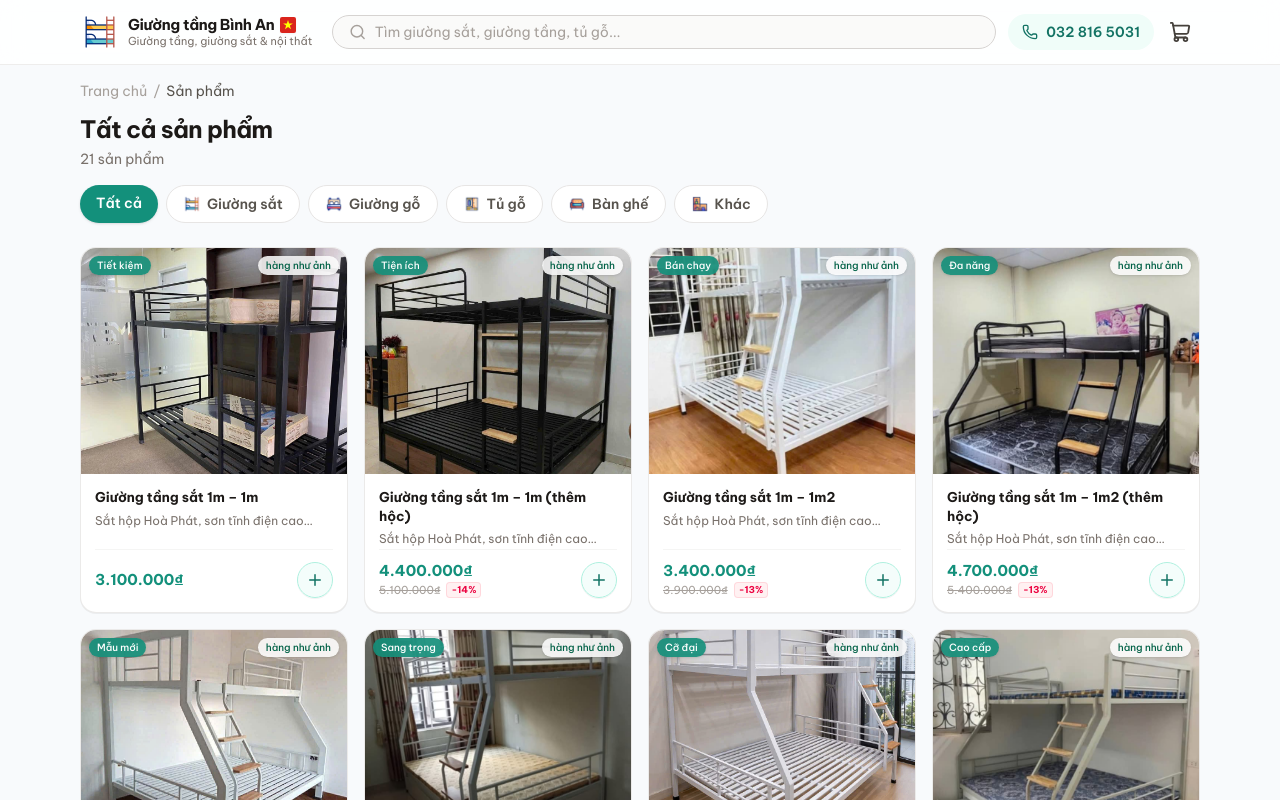
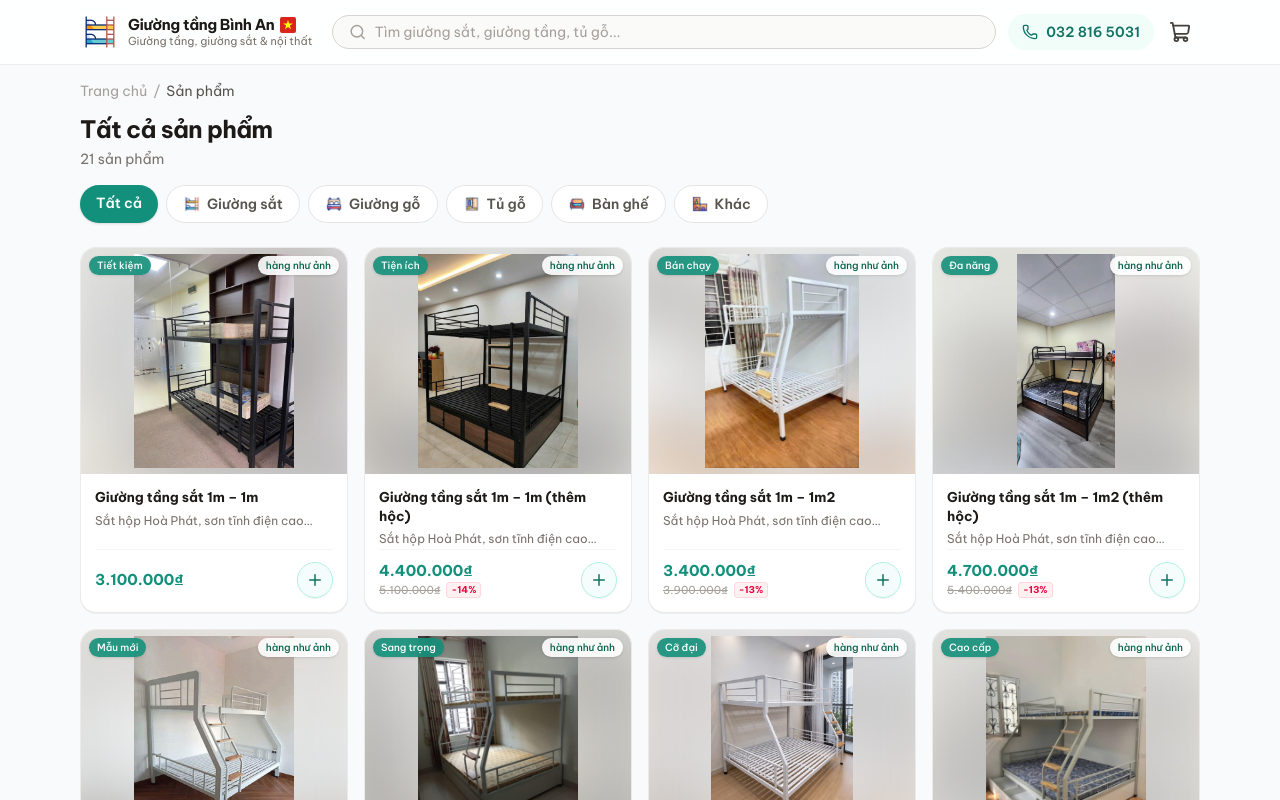
Before and after one commit to ismethanhtung/giuong-tang-binh-an, a Next.js app: page /san-pham in a window 1280 px wide. Shown: the top 800 px of the page. Built offline with nearby package versions, Linux system fonts and the light colour scheme.

Commit message:
Hỗ trợ hiển thị full ảnh không bị cắt góc với nền mờ ambient blur tự nhiên

```diff
--- a/src/components/ProductCard.tsx
+++ b/src/components/ProductCard.tsx
@@ -56,7 +56,7 @@ export default function ProductCard({
                         src={currentImage}
                         alt={product.name}
                         priority={priority}
-                        className="aspect-[20/17] w-full object-cover transition-transform duration-300 group-hover:scale-102"
+                        className="aspect-[20/17] w-full"
                     />
 
                     {/* Badge bên trái */}
@@ -90,19 +90,26 @@ export default function ProductCard({
                                             }
                                             className={`relative h-7.5 w-7.5 sm:h-8.5 sm:w-8.5 shrink-0 cursor-pointer overflow-hidden rounded-md border-2 transition-all ${
                                                 isActive
-                                                    ? "border-brand-400 shadow-md opacity-100"
-                                                    : "border-white/70 opacity-80 hover:opacity-100 hover:border-white"
+                                                    ? "border-brand-400 shadow-md opacity-100 bg-stone-100"
+                                                    : "border-white/70 opacity-80 hover:opacity-100 hover:border-white bg-stone-50"
                                             }`}
                                         >
                                             <Image
                                                 src={imgSrc}
                                                 alt=""
                                                 fill
-                                                className="object-cover"
+                                                className="object-cover blur-xs scale-125 opacity-35"
+                                                sizes="36px"
+                                            />
+                                            <Image
+                                                src={imgSrc}
+                                                alt=""
+                                                fill
+                                                className="object-contain p-0.5"
                                                 sizes="36px"
                                             />
                                             {isFourthSlotWithMore && (
-                                                <div className="absolute inset-0 flex items-center justify-center bg-black/65 font-bold text-white text-[10px] sm:text-[11px]">
+                                                <div className="absolute inset-0 flex items-center justify-center bg-black/65 font-bold text-white text-[10px] sm:text-[11px] z-10">
                                                     +{remainingCount}
                                                 </div>
                                             )}
--- a/src/components/ProductGallery.tsx
+++ b/src/components/ProductGallery.tsx
@@ -47,14 +47,25 @@ export default function ProductGallery({
     return (
         <div className="flex flex-col gap-3">
             {/* Khung ảnh chính */}
-      <div className="group relative aspect-square w-full overflow-hidden rounded-3xl border border-stone-200 bg-stone-50 shadow-sm">
+            <div className="group relative aspect-square w-full overflow-hidden rounded-3xl border border-stone-200 bg-stone-100 shadow-sm">
+                {/* Lớp nền mờ tự nhiên hài hoà lấp đầy khoảng trống khi ảnh không phải hình vuông */}
+                <Image
+                    src={activeImage}
+                    alt=""
+                    fill
+                    aria-hidden="true"
+                    sizes="120px"
+                    className="object-cover blur-2xl scale-125 opacity-35 select-none pointer-events-none"
+                />
+
+                {/* Ảnh chính hiển thị full 100% không cắt xén bất cứ chi tiết nào */}
                 <Image
                     src={activeImage}
                     alt={`${productName} - Ảnh ${activeIdx + 1}`}
                     fill
                     priority
                     sizes="(min-width: 1024px) 50vw, 100vw"
-          className="object-cover transition duration-300 group-hover:scale-102"
+                    className="object-contain p-2 sm:p-3 transition-transform duration-300 group-hover:scale-102"
                 />
 
                 {/* Badge cam kết ảnh thật */}
@@ -105,16 +116,24 @@ export default function ProductGallery({
                                 onClick={() => setActiveIdx(idx)}
                                 className={`relative h-18 w-18 shrink-0 overflow-hidden rounded-2xl border-2 transition ${
                                     isSelected
-                    ? "border-brand-600 ring-2 ring-brand-400/30 scale-98"
-                    : "border-stone-200/80 opacity-75 hover:opacity-100"
+                                        ? "border-brand-600 ring-2 ring-brand-400/30 scale-98 bg-stone-100"
+                                        : "border-stone-200/80 opacity-75 hover:opacity-100 bg-stone-50"
                                 }`}
                             >
+                                <Image
+                                    src={img}
+                                    alt=""
+                                    fill
+                                    aria-hidden="true"
+                                    sizes="40px"
+                                    className="object-cover blur-md scale-125 opacity-35 select-none pointer-events-none"
+                                />
                                 <Image
                                     src={img}
                                     alt={`Thumbnail ${idx + 1}`}
                                     fill
                                     sizes="72px"
-                  className="object-cover"
+                                    className="object-contain p-0.5"
                                 />
                             </button>
                         );
--- a/src/components/ProductImage.tsx
+++ b/src/components/ProductImage.tsx
@@ -307,17 +307,31 @@ export default function ProductImage({
 }: Props) {
     if (src) {
         return (
-            <div className={`relative overflow-hidden bg-white ${className}`}>
+            <div
+                className={`relative overflow-hidden bg-stone-100 ${className}`}
+            >
+                {/* Lớp nền mờ lấy trực tiếp màu sắc/ảnh gốc để lấp đầy khoảng thiếu một cách hài hoà */}
+                <Image
+                    src={src}
+                    alt=""
+                    fill
+                    aria-hidden="true"
+                    sizes="60px"
+                    className="object-cover blur-xl scale-125 opacity-35 select-none pointer-events-none"
+                />
+
+                {/* Ảnh chính hiển thị trọn vẹn 100% full ảnh, không bị cắt xén bất cứ chi tiết nào */}
                 <Image
                     src={src}
                     alt={alt}
                     fill
                     priority={priority}
                     sizes="(min-width: 1024px) 25vw, (min-width: 640px) 33vw, 50vw"
-                    className="object-cover transition duration-500 group-hover:scale-105"
+                    className="object-contain p-1 sm:p-1.5 transition-transform duration-300 group-hover:scale-103"
                 />
+
                 {showHint && (
-                    <span className="absolute right-2 top-2 rounded-full bg-white/85 px-2 py-0.5 text-[10px] font-medium text-emerald-800 shadow-sm backdrop-blur">
+                    <span className="absolute right-2 top-2 rounded-full bg-white/90 px-2 py-0.5 text-[10px] font-medium text-emerald-800 shadow-sm backdrop-blur">
                         hàng như ảnh
                     </span>
                 )}
--- a/src/components/admin/AdminProductManager.tsx
+++ b/src/components/admin/AdminProductManager.tsx
@@ -1266,12 +1266,18 @@ export default function AdminProductManager({
                                                                     className="group relative aspect-square overflow-hidden rounded-xl border border-stone-200 bg-stone-100 shadow-2xs"
                                                                 >
                                                                     <Image
-                                                                        src={
-                                                                            src
-                                                                        }
+                                                                        src={src}
+                                                                        alt=""
+                                                                        fill
+                                                                        aria-hidden="true"
+                                                                        className="object-cover blur-md scale-125 opacity-35 select-none pointer-events-none"
+                                                                        sizes="48px"
+                                                                    />
+                                                                    <Image
+                                                                        src={src}
                                                                         alt={`Ảnh ${i + 1}`}
                                                                         fill
-                                                                        className="object-cover transition group-hover:scale-105"
+                                                                        className="object-contain p-1 transition group-hover:scale-105"
                                                                         sizes="96px"
                                                                     />
 
```
Lines whose indentation alone changed are shown as unchanged.
